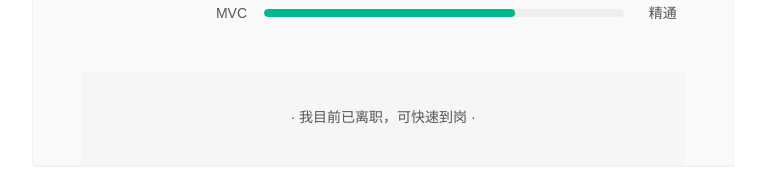
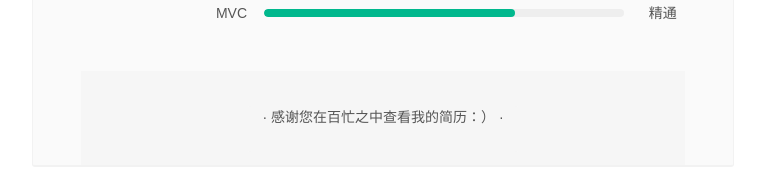
Before and after one commit to hopehook/HopeHook.com, a Jekyll site: the page assets/MyResume.html, which Jekyll copies as it is, in a window 1280 px wide and 900 px high, scrolled down 1771 px. Shown: the part 713-897 px from the top of the window, without its empty margins (257-1022 px from the left). Built offline with Jekyll 4.4.1, drawn with Linux system fonts in a browser that asks for light colours; Markdown is read by kramdown in place of the engine named in the settings.

Commit message:
Update MyResume.html

```diff
--- a/assets/MyResume.html
+++ b/assets/MyResume.html
@@ -640,7 +640,7 @@ span.active{color:#333;}
 
 				<div class="mr_self_state">
    	 				<div class="form_wrap mr_self_s resume_status">
-						·&nbsp;我目前已离职，可快速到岗&nbsp;·
+						·&nbsp;感谢您在百忙之中查看我的简历：）&nbsp;·
 	   	 			</div>
 				</div>
 			</div>
```
